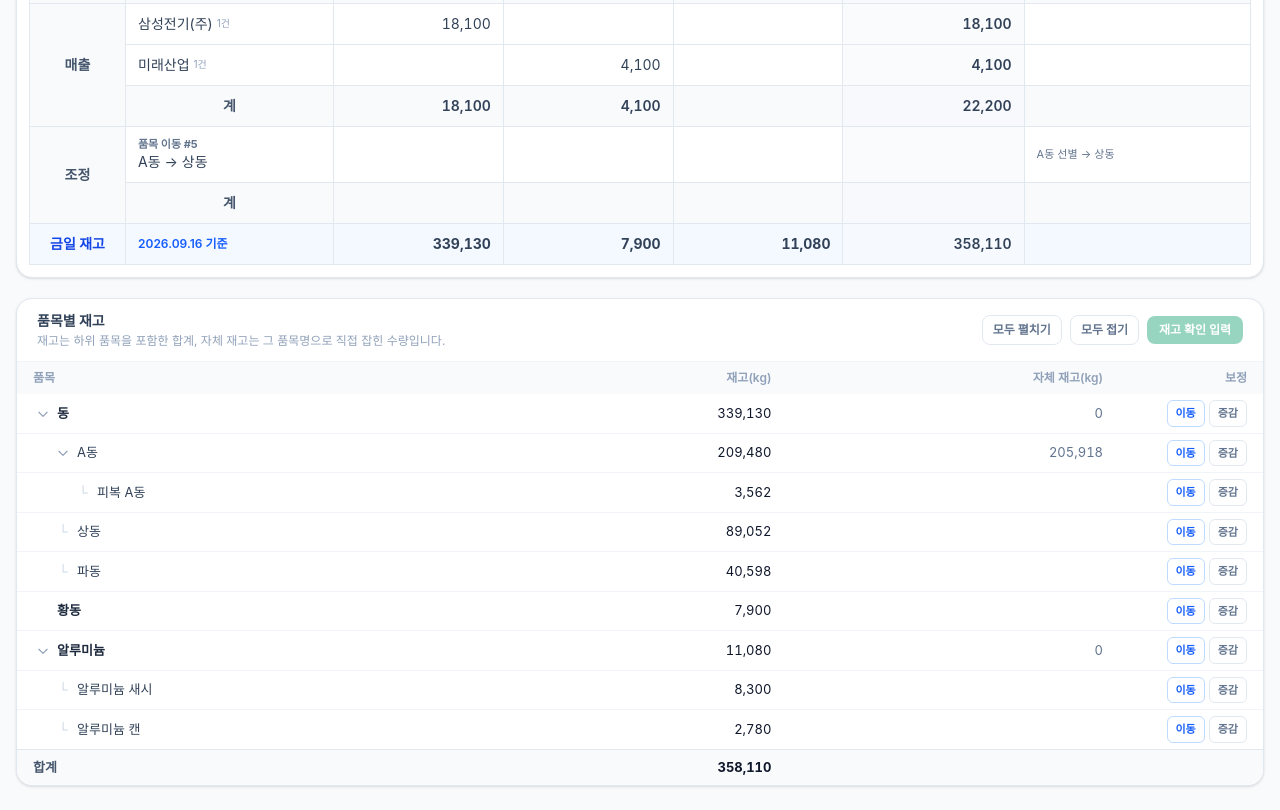
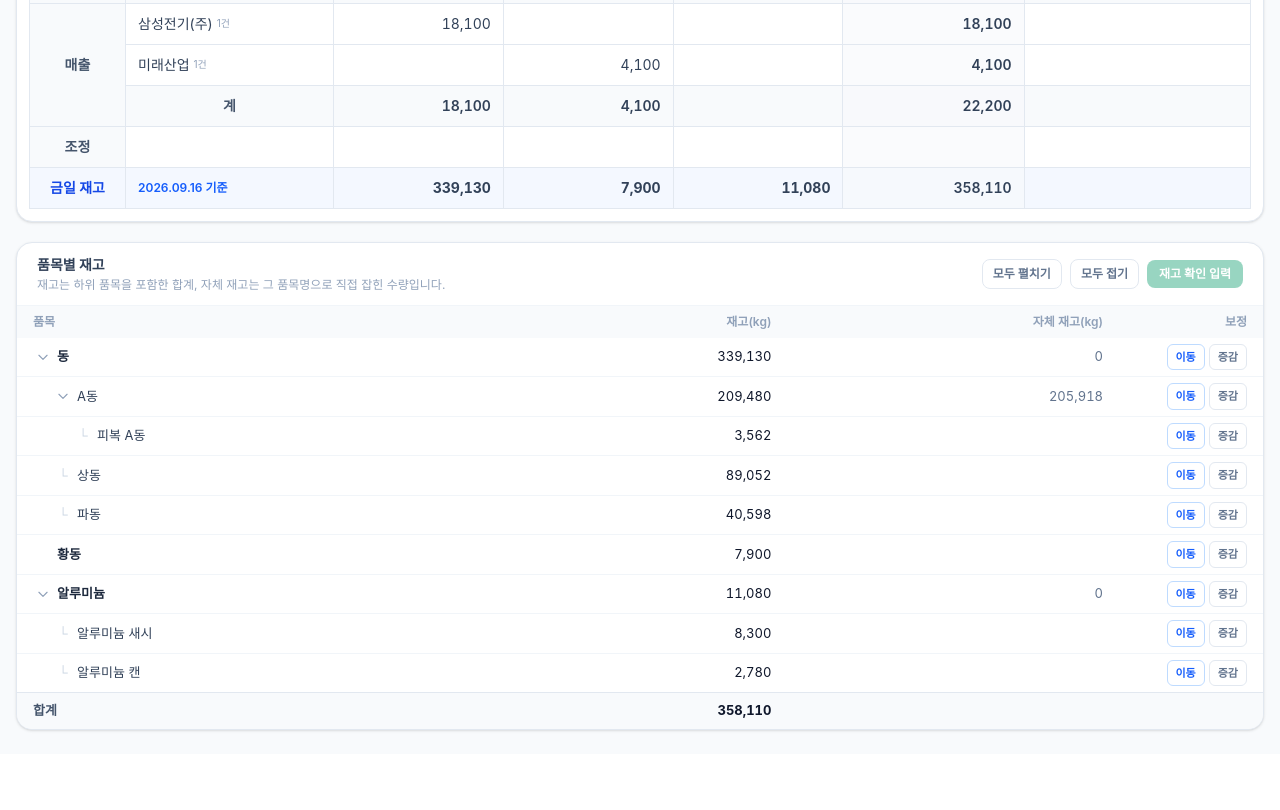
Before and after one commit to jeonghwan951204/hw-portal, a React (Vite) app: page /inventory in a window 1280 px wide. Shown: the part 840-1650 px from the top of the page. After the commit the page ends 1594 px from the top, so only its background shows below. Built offline with nearby package versions, Linux system fonts and the light colour scheme.

Commit message:
재고관리 화면 수정

```diff
--- a/src/pages/inventory/components/StockSheet.jsx
+++ b/src/pages/inventory/components/StockSheet.jsx
@@ -1,11 +1,10 @@
-import { Badge, MappedName } from "../../transaction/components/Badges";
+import { MappedName } from "../../transaction/components/Badges";
 import {
   addDays,
   formatDate,
   formatKg,
   formatKgOrBlank,
   formatKoreanDate,
-  movementTypeLabelOf,
   ownerCompanyLabelOf,
 } from "../constants";
 
@@ -94,56 +93,15 @@ function TradeSection({ label, section, columns }) {
   );
 }
 
-function movementTarget(movement) {
-  if (movement.movementType === "TRANSFER") return `${movement.fromItemName ?? "-"} → ${movement.toItemName ?? "-"}`;
-  return (movement.movementType === "ADJUSTMENT_INCREASE" ? movement.toItemName : movement.fromItemName) ?? "-";
-}
-
-function AdjustmentSection({ section, columns, truncated }) {
-  const columnCount = columns.length + 3;
-  if (section.rows.length === 0) {
-    return (
-      <tr>
-        <th className={`${CELL} bg-slate-50 font-bold text-slate-600`}>조정</th>
-        <td colSpan={columnCount} className={`${CELL} text-center text-xs text-slate-400`}>보정 없음</td>
-      </tr>
-    );
-  }
+// 조정은 보정 건수와 관계없이 한 행 — 그날 보정분을 품목 열별로 합산해 보여 준다(내역은 보정 내역 탭에서 확인)
+function AdjustmentRow({ section, columns, truncated }) {
   return (
-    <>
-      {section.rows.map((row, index) => (
-        <tr key={row.key} className="hover:bg-slate-50/60">
-          {index === 0 && (
-            <th rowSpan={section.rows.length + 1} className={`${CELL} bg-slate-50 font-bold text-slate-600`}>
-              조정
-            </th>
-          )}
-          <td className={`${CELL} max-w-[14rem]`}>
-            <div className="flex flex-col">
-              <span className="text-[11px] font-bold text-slate-500">
-                {movementTypeLabelOf(row.movement.movementType)} #{row.movement.movementId}
-              </span>
-              <span className="truncate" title={movementTarget(row.movement)}>{movementTarget(row.movement)}</span>
-            </div>
-          </td>
-          <ValueCells row={row} columns={columns} />
-          <td className={`${CELL} text-[11px] text-slate-500`}>
-            <div className="flex flex-wrap items-center gap-1">
-              {row.movement.canceledByMovementId != null && <Badge tone="slate">취소됨</Badge>}
-              {row.movement.reversalOfId != null && <Badge tone="red">취소 #{row.movement.reversalOfId}</Badge>}
-              <span>{row.movement.reason}</span>
-            </div>
-          </td>
-        </tr>
-      ))}
-      <tr className="bg-slate-50 font-semibold">
-        <td className={`${CELL} text-center text-slate-600`}>
-          계{truncated && <span className="ml-1 text-[10px] font-normal text-amber-600">(일부만 표시)</span>}
-        </td>
-        <ValueCells row={section.total} columns={columns} />
-        <td className={CELL} />
-      </tr>
-    </>
+    <tr className="hover:bg-slate-50/60">
+      <th className={`${CELL} bg-slate-50 font-bold text-slate-600`}>조정</th>
+      <td className={CELL} />
+      <ValueCells row={section.total} columns={columns} />
+      <td className={`${CELL} text-[11px] text-amber-600`}>{truncated && "보정 내역이 많아 일부만 합산했습니다."}</td>
+    </tr>
   );
 }
 
@@ -193,7 +151,7 @@ export default function StockSheet({ sheet, asOfDate, ownerCompany, movementsTru
               </tr>
               <TradeSection label="매입" section={sheet.purchase} columns={columns} />
               <TradeSection label="매출" section={sheet.sale} columns={columns} />
-              <AdjustmentSection section={sheet.adjustment} columns={columns} truncated={movementsTruncated} />
+              <AdjustmentRow section={sheet.adjustment} columns={columns} truncated={movementsTruncated} />
               <tr className="bg-blue-50/70 font-bold">
                 <th className={`${CELL} text-blue-700`}>금일 재고</th>
                 <td className={`${CELL} text-xs font-semibold text-blue-600`}>{formatDate(asOfDate)} 기준</td>
--- a/src/pages/inventory/utils/stockSheet.js
+++ b/src/pages/inventory/utils/stockSheet.js
@@ -1,7 +1,7 @@
 // 재고 현황표(엑셀 '재고 현황' 양식) 계산 — 화면 상태 없이 응답만으로 표 데이터를 만든다.
 //
 //  열: 품목 (품목 미선택이면 최상위 품목, 선택하면 선택한 품목) + 합계
-//  행: 전일 재고 / 매입(거래처별) / 매출(거래처별) / 조정(보정 내역별) / 금일 재고
+//  행: 전일 재고 / 매입(거래처별) / 매출(거래처별) / 조정(그날 보정 합계 한 행) / 금일 재고
 //
 // 품목 열 값은 재고 응답의 quantityKg 처럼 '하위 품목 포함 합계'로 맞춘다.
 // 그래서 거래·보정 품목은 자기 자신이나 상위 품목이 열로 있으면 그 열에 더한다.
```
